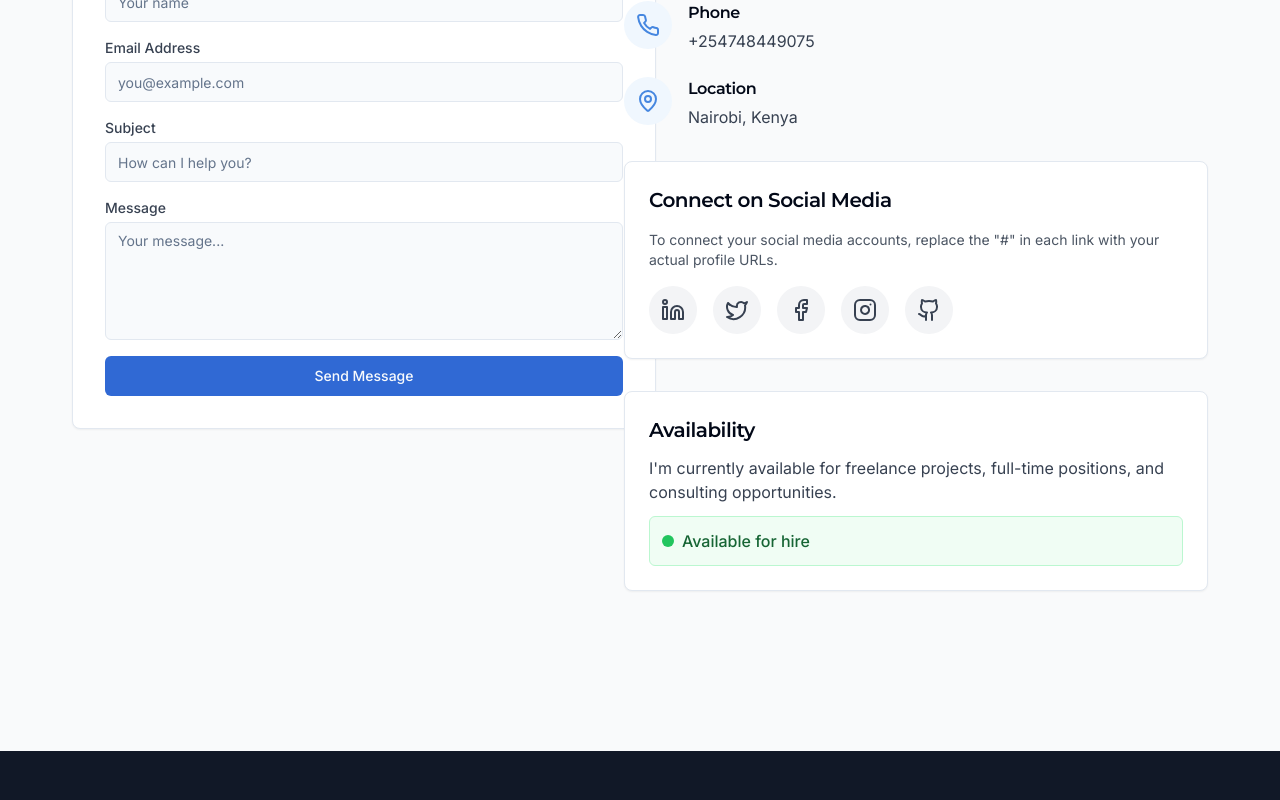
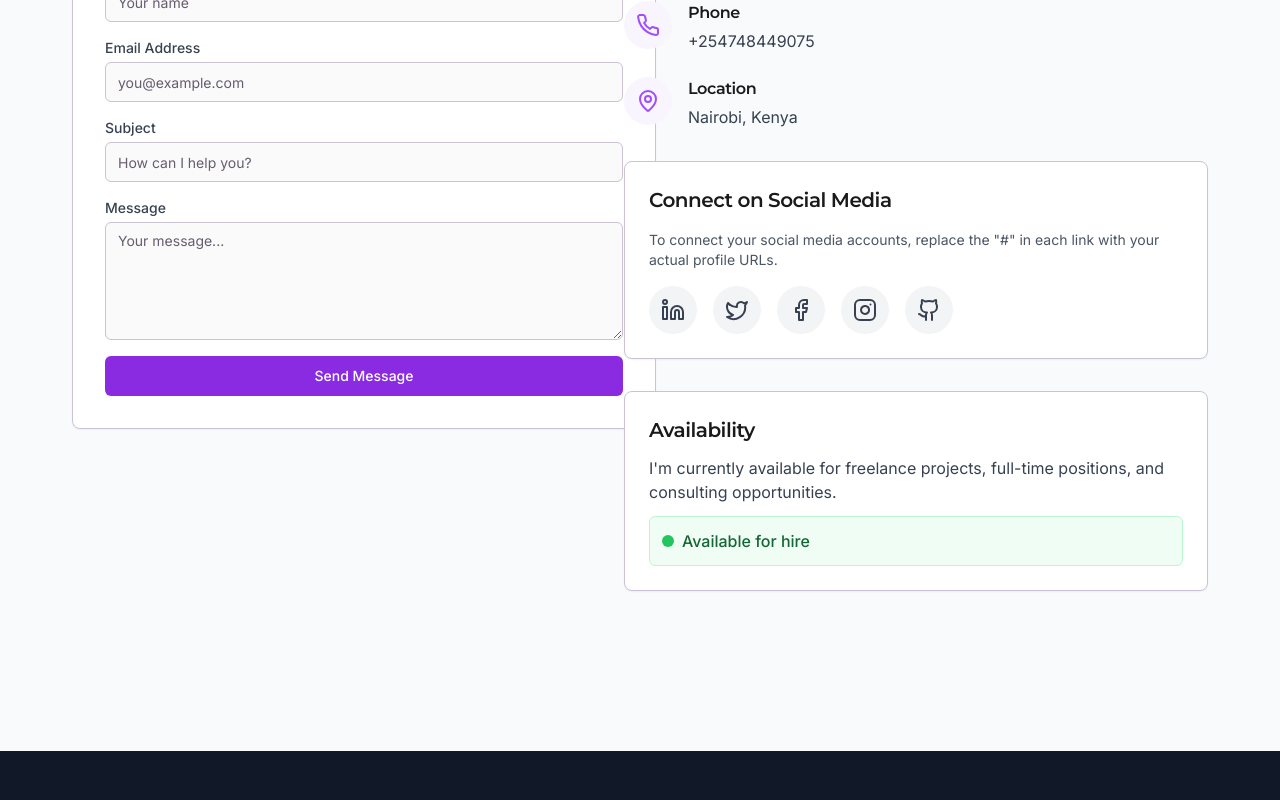
Before and after one commit to kenwilson741/kenagwa-portfolio-craft, a React (Vite) app: page / in a window 1280 px wide. Shown: the part 6045-6845 px from the top of the page. Built offline with nearby package versions, Linux system fonts and the light colour scheme.

Commit message:
Refactor: Update theme colors
Update the theme colors to blend black, red, white, and purple. This involves modifying the color palette in `tailwind.config.ts` and potentially adjusting other related styles in `src/index.css`.

```diff
--- a/src/components/Hero.tsx
+++ b/src/components/Hero.tsx
@@ -1,7 +1,6 @@
 
 import { Button } from "@/components/ui/button";
 import { ChevronDown } from "lucide-react";
-import { Avatar, AvatarImage, AvatarFallback } from "@/components/ui/avatar";
 
 const Hero = () => {
   const scrollToAbout = () => {
@@ -12,22 +11,22 @@ const Hero = () => {
   };
 
   return (
-    <section id="home" className="relative min-h-screen flex items-center bg-gradient-to-br from-white via-blue-50 to-white">
+    <section id="home" className="relative min-h-screen flex items-center bg-gradient-to-br from-black/5 via-purple-50 to-white">
       <div className="absolute top-0 left-0 w-full h-full overflow-hidden z-0">
-        <div className="absolute -top-40 -right-40 w-96 h-96 bg-brand-100 rounded-full blur-3xl opacity-60 animate-pulse"></div>
-        <div className="absolute -bottom-20 -left-20 w-80 h-80 bg-blue-100 rounded-full blur-3xl opacity-50 animate-pulse" style={{ animationDuration: '8s', animationDelay: '1s' }}></div>
+        <div className="absolute -top-40 -right-40 w-96 h-96 bg-purple-100 rounded-full blur-3xl opacity-60 animate-pulse"></div>
+        <div className="absolute -bottom-20 -left-20 w-80 h-80 bg-red-100 rounded-full blur-3xl opacity-50 animate-pulse" style={{ animationDuration: '8s', animationDelay: '1s' }}></div>
         <div className="absolute top-1/3 left-1/4 w-32 h-32 bg-brand-50 rounded-full blur-3xl opacity-30 animate-pulse" style={{ animationDuration: '12s', animationDelay: '2s' }}></div>
       </div>
 
       <div className="section-container relative z-10">
         <div className="grid grid-cols-1 lg:grid-cols-2 gap-12 items-center">
           <div className="animate-fade-in" style={{ animationDuration: '1.2s', animationDelay: '0.3s' }}>
-            <span className="inline-block px-3 py-1 text-sm font-medium text-brand-700 bg-brand-50 rounded-full mb-4">
+            <span className="inline-block px-3 py-1 text-sm font-medium text-purple-700 bg-purple-50 rounded-full mb-4">
               Data Analytics Professional
             </span>
             <h1 className="text-3xl sm:text-4xl md:text-5xl lg:text-6xl font-bold text-gray-900 leading-tight mb-4 sm:mb-6">
               Hello, I'm <br className="md:hidden" />
-              <span className="text-brand-600 inline-block animate-slide-in" style={{ animationDuration: '1s', animationDelay: '0.6s' }}>Wilson Kenagwa</span>
+              <span className="text-purple-600 inline-block animate-slide-in" style={{ animationDuration: '1s', animationDelay: '0.6s' }}>Wilson Kenagwa</span>
             </h1>
             <p className="text-base sm:text-lg text-gray-700 mb-6 sm:mb-8 max-w-lg animate-slide-in" style={{ animationDuration: '1s', animationDelay: '0.8s' }}>
               Media Communication Specialist with expertise in Data Analytics,
@@ -35,17 +34,17 @@ const Hero = () => {
               actionable insights.
             </p>
             <div className="flex flex-wrap gap-3 sm:gap-4 animate-slide-up" style={{ animationDuration: '1s', animationDelay: '1s' }}>
-              <Button size="default" className="bg-brand-600 hover:bg-brand-700 transition-all duration-300 hover:scale-105">
+              <Button size="default" className="bg-red-600 hover:bg-red-700 transition-all duration-300 hover:scale-105">
                 <a href="#contact">Contact Me</a>
               </Button>
-              <Button size="default" variant="outline" className="border-brand-200 text-brand-700 hover:bg-brand-50 transition-all duration-300 hover:scale-105">
+              <Button size="default" variant="outline" className="border-purple-200 text-purple-700 hover:bg-purple-50 transition-all duration-300 hover:scale-105">
                 <a href="#skills">Explore Skills</a>
               </Button>
             </div>
           </div>
           <div className="mt-8 lg:mt-0 flex justify-center animate-scale-in" style={{ animationDuration: '1.2s', animationDelay: '0.5s' }}>
             <div className="relative hover:scale-105 transition-all duration-500">
-              <div className="w-64 h-64 sm:w-72 sm:h-72 lg:w-80 lg:h-80 bg-gradient-to-tr from-brand-600 to-brand-400 rounded-full overflow-hidden flex items-center justify-center shadow-xl transition-shadow hover:shadow-2xl">
+              <div className="w-64 h-64 sm:w-72 sm:h-72 lg:w-80 lg:h-80 bg-gradient-to-tr from-purple-600 to-red-400 rounded-full overflow-hidden flex items-center justify-center shadow-xl transition-shadow hover:shadow-2xl">
                 <img
                   src="/lovable-uploads/981d48d0-cfb4-4f01-bdcd-65b98aa989c2.png"
                   alt="Wilson Kenagwa"
@@ -80,7 +79,7 @@ const Hero = () => {
             className="p-2 rounded-full bg-white shadow-md hover:shadow-lg transition-all duration-300 hover:scale-110"
             aria-label="Scroll to About section"
           >
-            <ChevronDown className="w-6 h-6 text-brand-600" />
+            <ChevronDown className="w-6 h-6 text-purple-600" />
           </button>
         </div>
       </div>
--- a/src/index.css
+++ b/src/index.css
@@ -1,4 +1,3 @@
-
 @import url('https://fonts.googleapis.com/css2?family=Inter:wght@300;400;500;600;700&family=Montserrat:wght@400;500;600;700&display=swap');
 
 @tailwind base;
@@ -7,65 +6,65 @@
 
 @layer base {
   :root {
-    --background: 210 40% 98%;
-    --foreground: 222.2 84% 4.9%;
+    --background: 0 0% 98%;
+    --foreground: 0 0% 10%;
 
     --card: 0 0% 100%;
-    --card-foreground: 222.2 84% 4.9%;
+    --card-foreground: 0 0% 10%;
 
     --popover: 0 0% 100%;
-    --popover-foreground: 222.2 84% 4.9%;
+    --popover-foreground: 0 0% 10%;
 
-    --primary: 221.2 83.2% 53.3%;
-    --primary-foreground: 210 40% 98%;
+    --primary: 270 70% 50%;
+    --primary-foreground: 0 0% 100%;
 
-    --secondary: 210 40% 96.1%;
-    --secondary-foreground: 222.2 47.4% 11.2%;
+    --secondary: 0 70% 50%;
+    --secondary-foreground: 0 0% 100%;
 
-    --muted: 210 40% 96.1%;
-    --muted-foreground: 215.4 16.3% 46.9%;
+    --muted: 270 10% 90%;
+    --muted-foreground: 270 10% 40%;
 
-    --accent: 210 40% 96.1%;
-    --accent-foreground: 222.2 47.4% 11.2%;
+    --accent: 0 70% 50%;
+    --accent-foreground: 0 0% 100%;
 
     --destructive: 0 84.2% 60.2%;
-    --destructive-foreground: 210 40% 98%;
+    --destructive-foreground: 0 0% 98%;
 
-    --border: 214.3 31.8% 91.4%;
-    --input: 214.3 31.8% 91.4%;
-    --ring: 221.2 83.2% 53.3%;
+    --border: 270 20% 80%;
+    --input: 270 20% 80%;
+    --ring: 270 70% 50%;
 
     --radius: 0.5rem;
   }
 
   .dark {
-    --background: 222.2 84% 4.9%;
-    --foreground: 210 40% 98%;
+    --background: 0 0% 10%;
+    --foreground: 0 0% 98%;
 
-    --card: 222.2 84% 4.9%;
-    --card-foreground: 210 40% 98%;
+    --card: 0 0% 15%;
+    --card-foreground: 0 0% 98%;
 
-    --popover: 222.2 84% 4.9%;
-    --popover-foreground: 210 40% 98%;
+    --popover: 0 0% 15%;
+    --popover-foreground: 0 0% 98%;
 
-    --primary: 217.2 91.2% 59.8%;
-    --primary-foreground: 222.2 47.4% 11.2%;
+    --primary: 270 70% 60%;
+    --primary-foreground: 0 0% 100%;
 
-    --secondary: 217.2 32.6% 17.5%;
-    --secondary-foreground: 210 40% 98%;
+    --secondary: 0 70% 50%;
+    --secondary-foreground: 0 0% 100%;
 
-    --muted: 217.2 32.6% 17.5%;
-    --muted-foreground: 215 20.2% 65.1%;
+    --muted: 270 10% 25%;
+    --muted-foreground: 270 10% 70%;
 
-    --accent: 217.2 32.6% 17.5%;
-    --accent-foreground: 210 40% 98%;
+    --accent: 0 70% 45%;
+    --accent-foreground: 0 0% 100%;
 
     --destructive: 0 62.8% 30.6%;
-    --destructive-foreground: 210 40% 98%;
+    --destructive-foreground: 0 0% 98%;
 
-    --border: 217.2 32.6% 17.5%;
-    --input: 217.2 32.6% 17.5%;
-    --ring: 224.3 76.3% 48%;
+    --border: 270 20% 30%;
+    --input: 270 20% 30%;
+    --ring: 270 70% 60%;
   }
 }
 
--- a/tailwind.config.ts
+++ b/tailwind.config.ts
@@ -68,17 +68,30 @@ export default {
 					ring: 'hsl(var(--sidebar-ring))'
 				},
 				brand: {
-					50: '#f0f7fe',
-					100: '#deecfb',
-					200: '#c3ddf8',
-					300: '#9ac7f2',
-					400: '#6aa9ea',
-					500: '#4687e0',
-					600: '#3069d4',
-					700: '#2a53c3',
-					800: '#2846a0',
-					900: '#25407e',
-					950: '#1c2951',
+					50: '#f9f5ff',
+					100: '#f0e6ff',
+					200: '#e2cfff',
+					300: '#caa8ff',
+					400: '#b277ff',
+					500: '#9f4dff',
+					600: '#8a2be2',
+					700: '#7722c9',
+					800: '#6020a5',
+					900: '#4e1d83',
+					950: '#2e0f54',
+				},
+				red: {
+					50: '#fff1f1',
+					100: '#ffe0e0',
+					200: '#ffc7c7',
+					300: '#ff9e9e',
+					400: '#ff6565',
+					500: '#ff3a3a',
+					600: '#ea384c',
+					700: '#c41c2e',
+					800: '#a11b2b',
+					900: '#861c2c',
+					950: '#490a12',
 				}
 			},
 			borderRadius: {
```
